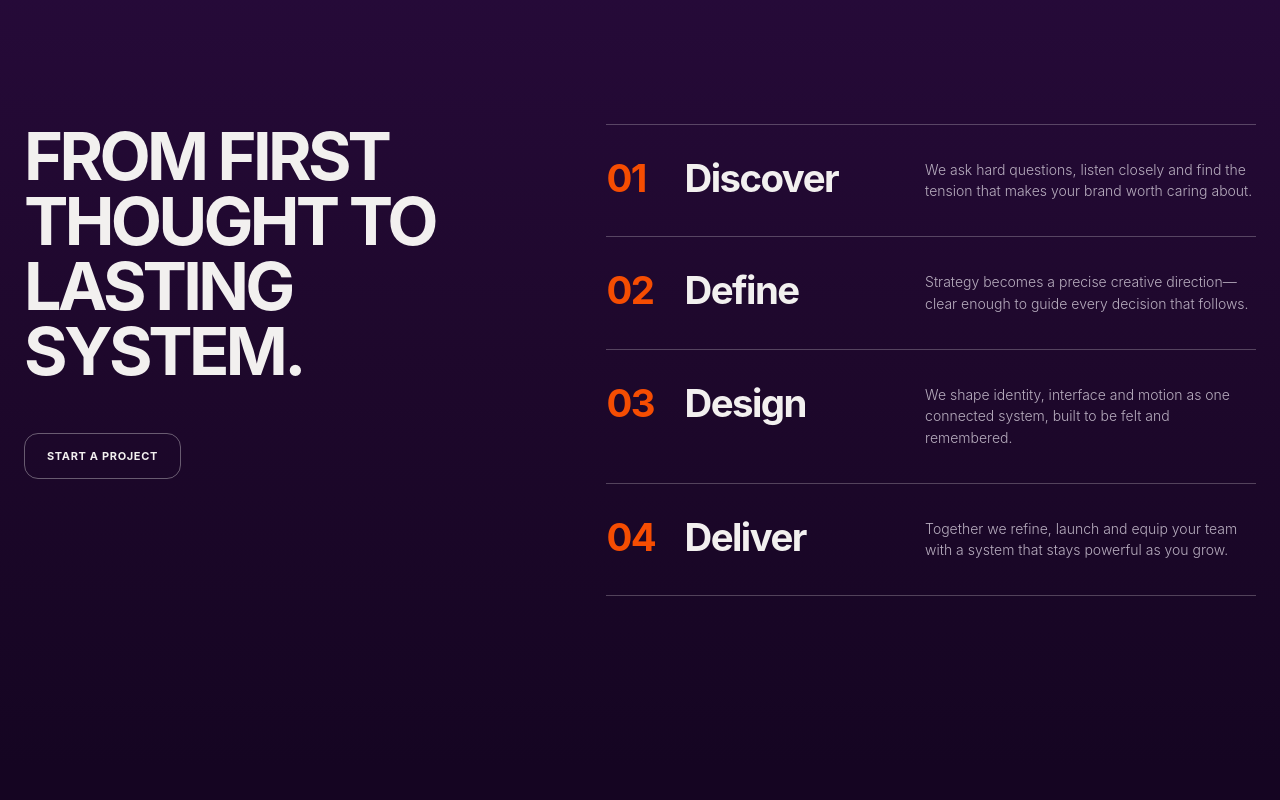
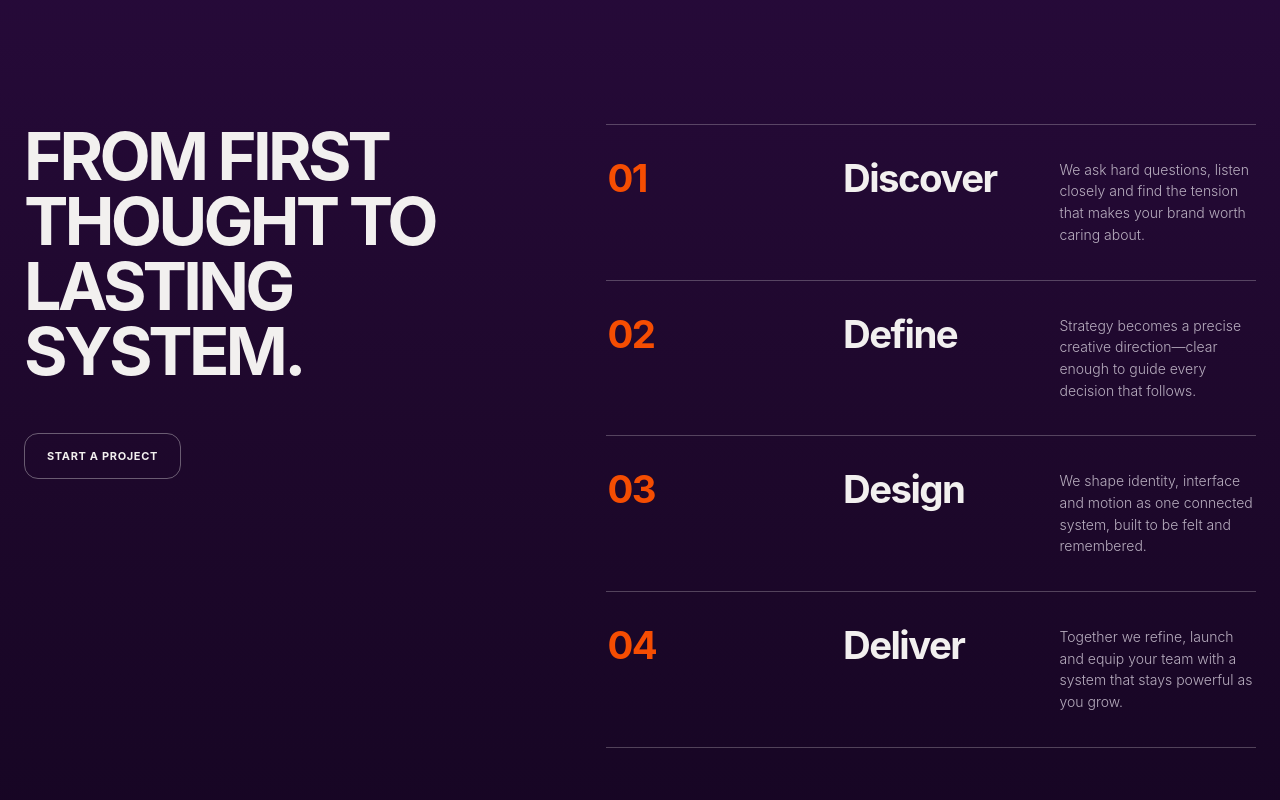
Before and after one commit to JuGe4420/LNUWebDevelopment, a plain HTML site: page index.html in a window 1280 px wide. Shown: the part 3580-4380 px from the top of the page. Drawn offline with Linux system fonts and the light colour scheme; a web font is replaced by a local one.

Commit message:
Table structure for process

```diff
--- a/index.css
+++ b/index.css
@@ -662,16 +662,44 @@ html {
     border-top: 1px solid var(--line);
 }
 
+.process-table {
+    width: 100%;
+    border-collapse: collapse;
+    table-layout: fixed;
+}
+
+.process-table caption {
+    position: absolute;
+    width: 1px;
+    height: 1px;
+    overflow: hidden;
+    clip: rect(0 0 0 0);
+    clip-path: inset(50%);
+    white-space: nowrap;
+}
+
 .process-step {
-    display: grid;
-    grid-template-columns: 58px minmax(140px, 0.8fr) minmax(180px, 1.2fr);
-    gap: 20px;
-    align-items: start;
     border-bottom: 1px solid var(--line);
+}
+
+.process-step td {
+    vertical-align: top;
     padding-block: 34px;
 }
 
-.process-step>span {
+.process-step td:first-child {
+    width: 58px;
+}
+
+.process-step td:nth-child(2) {
+    width: 32%;
+}
+
+.process-step td+td {
+    padding-left: 20px;
+}
+
+.process-step td>span {
     color: var(--orange);
     font-family: "Formular:Bold", "Inter:Bold", Inter, sans-serif;
     font-size: clamp(26px, 3vw, 42px);
@@ -2056,9 +2084,36 @@ footer>* {
     }
 
     .process-step {
+        display: grid;
         grid-template-columns: 52px 1fr;
         gap: 10px 14px;
+        border-bottom: 1px solid var(--line);
         padding-block: 28px;
+    }
+
+    .process-step td {
+        display: block;
+        width: auto;
+        padding: 0;
+    }
+
+    .process-step td:first-child {
+        grid-column: 1;
+        grid-row: 1;
+    }
+
+    .process-step td:nth-child(2) {
+        grid-column: 2;
+        grid-row: 1;
+    }
+
+    .process-step td:nth-child(3) {
+        grid-column: 2;
+        grid-row: 2;
+    }
+
+    .process-step td+td {
+        padding-left: 0;
     }
 
     .process-step h3 {
--- a/index.html
+++ b/index.html
@@ -146,22 +146,31 @@
         <h2>From first thought to lasting system.</h2><a class="cta-button" href="#contact">Start a project</a>
       </div>
       <div class="process__steps">
-        <article class="process-step"><span>01</span>
-          <h3>Discover</h3>
-          <p>We ask hard questions, listen closely and find the tension that makes your brand worth caring about.</p>
-        </article>
-        <article class="process-step"><span>02</span>
-          <h3>Define</h3>
-          <p>Strategy becomes a precise creative direction—clear enough to guide every decision that follows.</p>
-        </article>
-        <article class="process-step"><span>03</span>
-          <h3>Design</h3>
-          <p>We shape identity, interface and motion as one connected system, built to be felt and remembered.</p>
-        </article>
-        <article class="process-step"><span>04</span>
-          <h3>Deliver</h3>
-          <p>Together we refine, launch and equip your team with a system that stays powerful as you grow.</p>
-        </article>
+        <table class="process-table">
+          <caption>Our process</caption>
+          <tbody>
+            <tr class="process-step">
+              <td><span>01</span></td>
+              <td><h3>Discover</h3></td>
+              <td><p>We ask hard questions, listen closely and find the tension that makes your brand worth caring about.</p></td>
+            </tr>
+            <tr class="process-step">
+              <td><span>02</span></td>
+              <td><h3>Define</h3></td>
+              <td><p>Strategy becomes a precise creative direction—clear enough to guide every decision that follows.</p></td>
+            </tr>
+            <tr class="process-step">
+              <td><span>03</span></td>
+              <td><h3>Design</h3></td>
+              <td><p>We shape identity, interface and motion as one connected system, built to be felt and remembered.</p></td>
+            </tr>
+            <tr class="process-step">
+              <td><span>04</span></td>
+              <td><h3>Deliver</h3></td>
+              <td><p>Together we refine, launch and equip your team with a system that stays powerful as you grow.</p></td>
+            </tr>
+          </tbody>
+        </table>
       </div>
     </section>
     <section class="statement">
```
